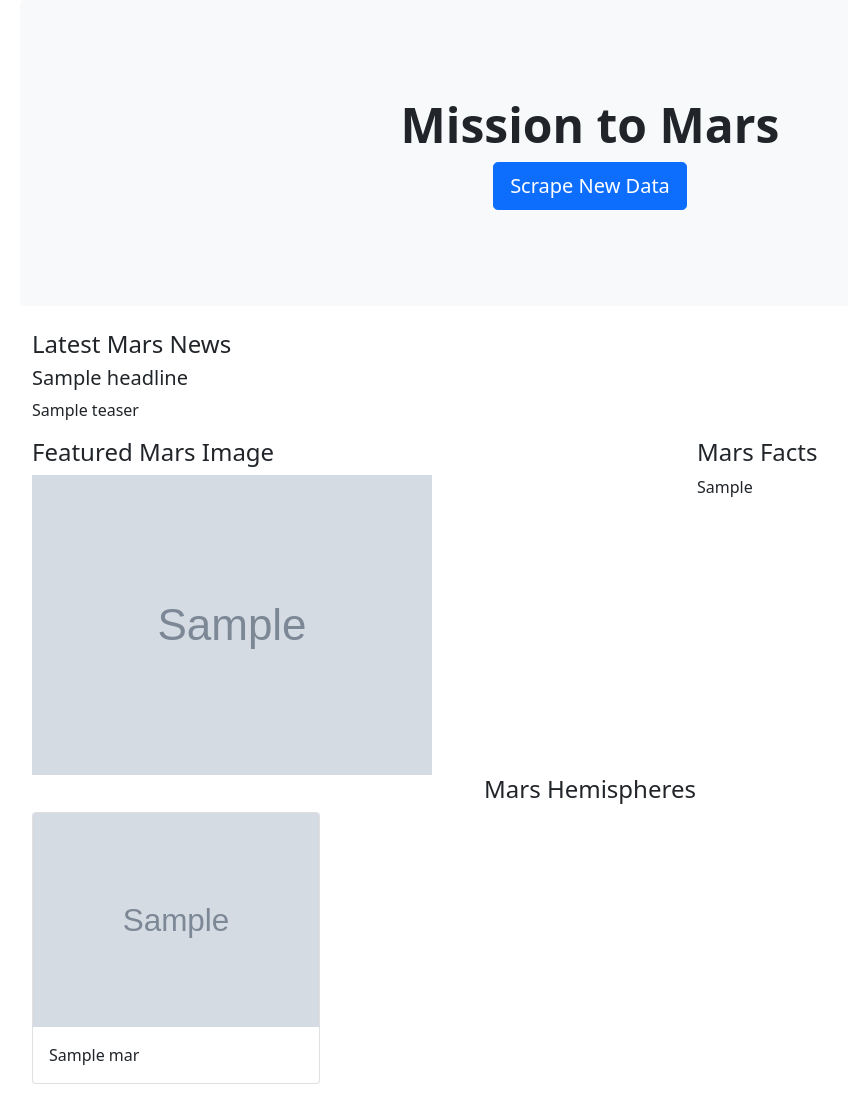
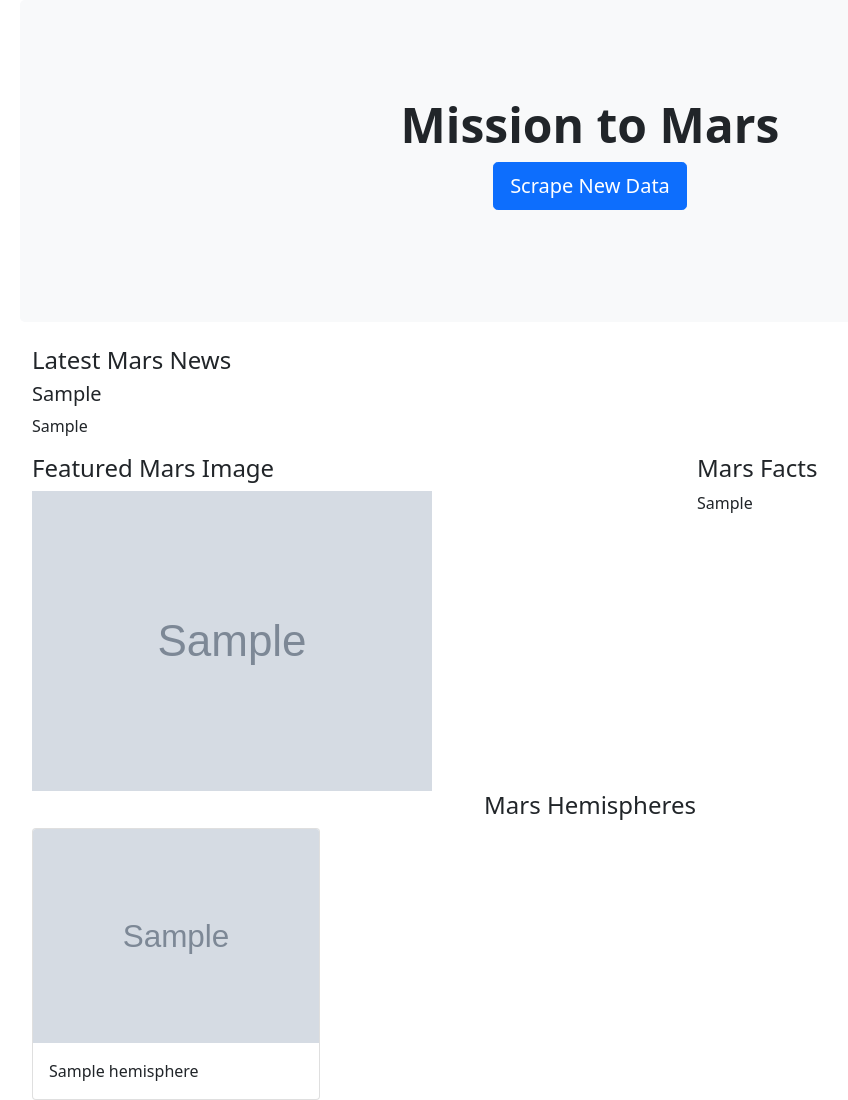
Before and after one commit to dkletter/web-scraping-challenge, a Flask app: page / in a window 1280 px wide. Shown: the whole page, without its empty margins (50-898 px from the left). Run offline with Flask 2, Linux system fonts and the light colour scheme; grey boxes marked "Sample" are stand-in pictures; a database or web service that is not in the repository returns one stand-in record (values such as "Sample title"); some libraries are stand-ins or nearby versions.

Commit message:
Updating as I go

```diff
--- a/app.py
+++ b/app.py
@@ -3,7 +3,8 @@ from flask_pymongo import PyMongo
 import scrape_mars
 
 app = Flask(__name__)
-app.config["MONGO_URI"] = "mongodb://localhost:27017/mars_db"
+
+app.config["MONGO_URI"] = "mongodb://localhost:27017/mars_app"
 mongo = PyMongo(app)
 
 @app.route("/")
@@ -14,7 +15,7 @@ def index():
 @app.route("/scrape")
 def scraper():
     mars = mongo.db.mars
-    mars_data = scrape_mars.scrape()
+    mars_data = scrape_mars.scrape_mars()
     mars.update({}, mars_data, upsert=True)
     return redirect("/", code=302)
 
--- a/scrape_mars.py
+++ b/scrape_mars.py
@@ -7,7 +7,7 @@ from webdriver_manager.chrome import ChromeDriverManager
 
 def scrape_mars():
 	executable_path = {"executable_path": ChromeDriverManager().install()}
-	browser = Browser("chrome", **executable_path, headless=False)
+	browser = Browser("chrome", **executable_path, headless=True)
 
 	# Scrape Mars news
 	news_url = 'https://redplanetscience.com'
@@ -90,6 +90,6 @@ def scrape_mars():
 		'mars_hemisphere': hemisphere_images
 	}
 
-	browers.quit()
+	browser.quit()
 
 	return mars_info
--- a/templates/index.html
+++ b/templates/index.html
@@ -13,28 +13,25 @@
 				<div class="p-5 mb-4 bg-light rounded-3 text-center">
 					<div class="container-fluid py-5">
 						<h1 class="display-5 fw-bold">Mission to Mars</h1>
-						<button class="btn btn-primary btn-lg" href="/scrape" type="button">Scrape New Data</button>
+						<p><a class="btn btn-primary btn-lg" href="/scrape" role="button">Scrape New Data</a></p>
 					</div>
 				</div>
 			</div>
-
 			<div class="row">
 				<div class="col-md-12">
 					<h4>Latest Mars News</h4>
-					<h5>{{ mars.headline }}</h5>
-					<p>{{ mars.teaser }}</p>
+					<h5>{{ mars.news_headline }}</h5>
+					<p>{{ mars.news_teaser }}</p>
 				</div>
 			</div>
 			<div class="row">
 				<div class="col-md-7">
 					<h4>Featured Mars Image</h4>
-					<img src="{{ mars.featured_image_url }}" alt="{{ mars.featured_image_alt }}">
+					<img src="{{ mars.mars_image }}" alt="{{ mars.mars_alt }}">
 				</div>
 				<div class="col-md-5">
 					<h4>Mars Facts</h4>
-					<table>
-					{{ mars.mars_html }}
-					</table>
+					{{ mars.mars_facts | safe }}
 				</div>
 			</div>
 			<div class="row">
@@ -43,12 +40,12 @@
 				</div>
 			</div>
 			<div class="row">
-				{% for hemisphere in mars.hemisphere_images %}
+				{% for hemisphere in mars.mars_hemisphere %}
 				<div class="col-md-3">
 					<div class="card" style="width: 18rem;">
-						<img src="{{ mars.img_url }}" class="card-img-top" alt="{{ mars.title }}">
+						<img src="{{ mars.mars_hemisphere[0].img_url }}" class="card-img-top" alt="{{ mars.mars_hemisphere[0].title }}">
 						<div class="card-body">
-							<p class="card-text">{{ mars.title }}</p>
+							<p class="card-text">{{ mars.mars_hemisphere[0].title }}</p>
 						</div>
 					</div>
 				</div>
--- /dev/null
+++ b/test.py
@@ -0,0 +1,5 @@
+import scrape_mars
+
+mars_data = scrape_mars.scrape_mars()
+
+print(mars_data)
```
